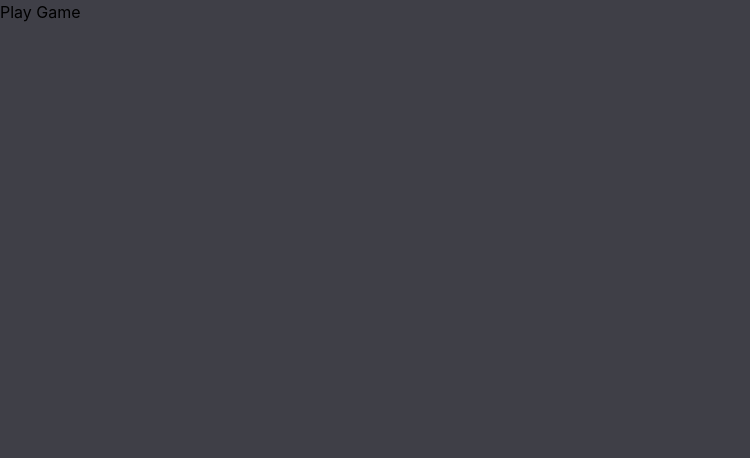
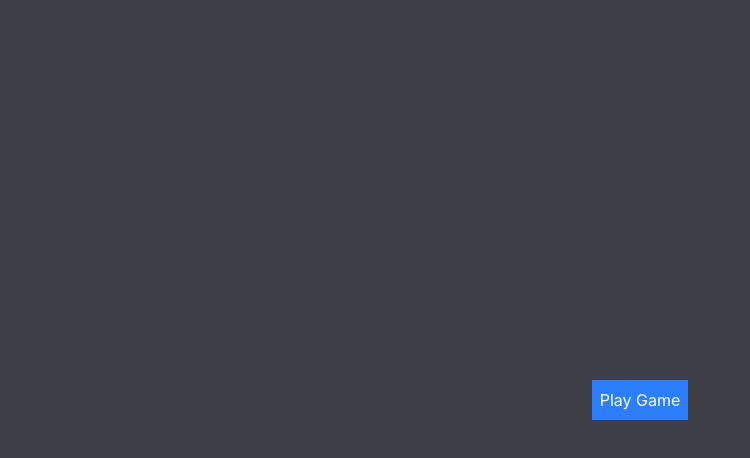
Before and after one commit to crgeary/lexi, a React (Vite) app: page / in a window 1280 px wide. Shown: the top 458 px of the page, without its empty margins (0-750 px from the left). Built offline with nearby package versions, Linux system fonts and the light colour scheme.

Commit message:
add button

```diff
--- a/src/components/game/game.component.tsx
+++ b/src/components/game/game.component.tsx
@@ -11,8 +11,6 @@ export const Game: FC<GameProps> = () => {
 
   return (
     <>
-      {hook.status === "success" && "SUCCESS"}
-      {hook.status === "fail" && "FAIL"}
       {hook.status === "playing" ? (
         <div className="max-w-5xl mx-auto flex flex-col gap-1">
           <Board
@@ -30,9 +28,14 @@ export const Game: FC<GameProps> = () => {
           />
         </div>
       ) : (
-        <button type="button" onClick={() => hook.startGame()}>
-          Play Game
-        </button>
+        <div className="flex items-center justify-center h-screen">
+          <div className="flex flex-col items-center gap-2">
+            {hook.status !== "idle" && <p className="text-2xl text-zinc-200">{hook.status.toLocaleUpperCase()}</p>}
+            <button type="button" className="block bg-blue-500 text-white p-2" onClick={() => hook.startGame()}>
+              Play Game
+            </button>
+          </div>
+        </div>
       )}
     </>
   );
--- a/src/hooks/use-game.hook.ts
+++ b/src/hooks/use-game.hook.ts
@@ -4,6 +4,7 @@ import type { GameState } from "../types/game.js";
 import { getRandomWord } from "../utils/get-random-word.js";
 import { MAX_GUESS_COUNT, VALID_WORD_LENGTH } from "../constants/index.js";
 import { Currency } from "lucide-react";
+import { isValidWord } from "../utils/is-valid-word.js";
 
 function startGame(state: GameState): GameState {
   const randomWord = getRandomWord();
@@ -37,7 +38,7 @@ function removeChar(state: GameState): GameState {
 }
 
 function submitGuess(state: GameState): GameState {
-  if (state.guesses.length >= MAX_GUESS_COUNT || state.guesses.includes(state.currentGuess)) {
+  if (!isValidWord(state.currentGuess) || state.guesses.includes(state.currentGuess)) {
     return state;
   }
 
```
